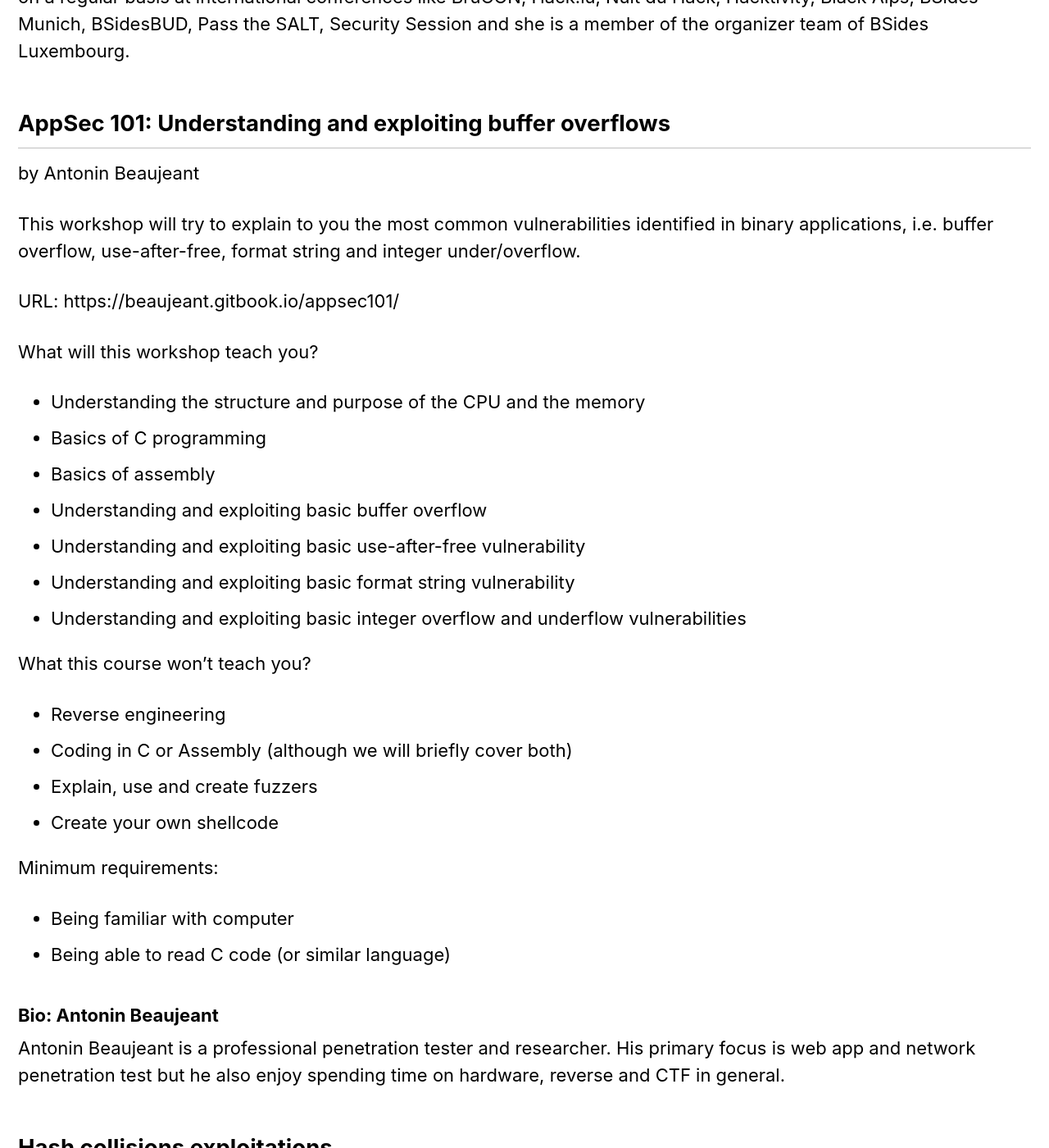
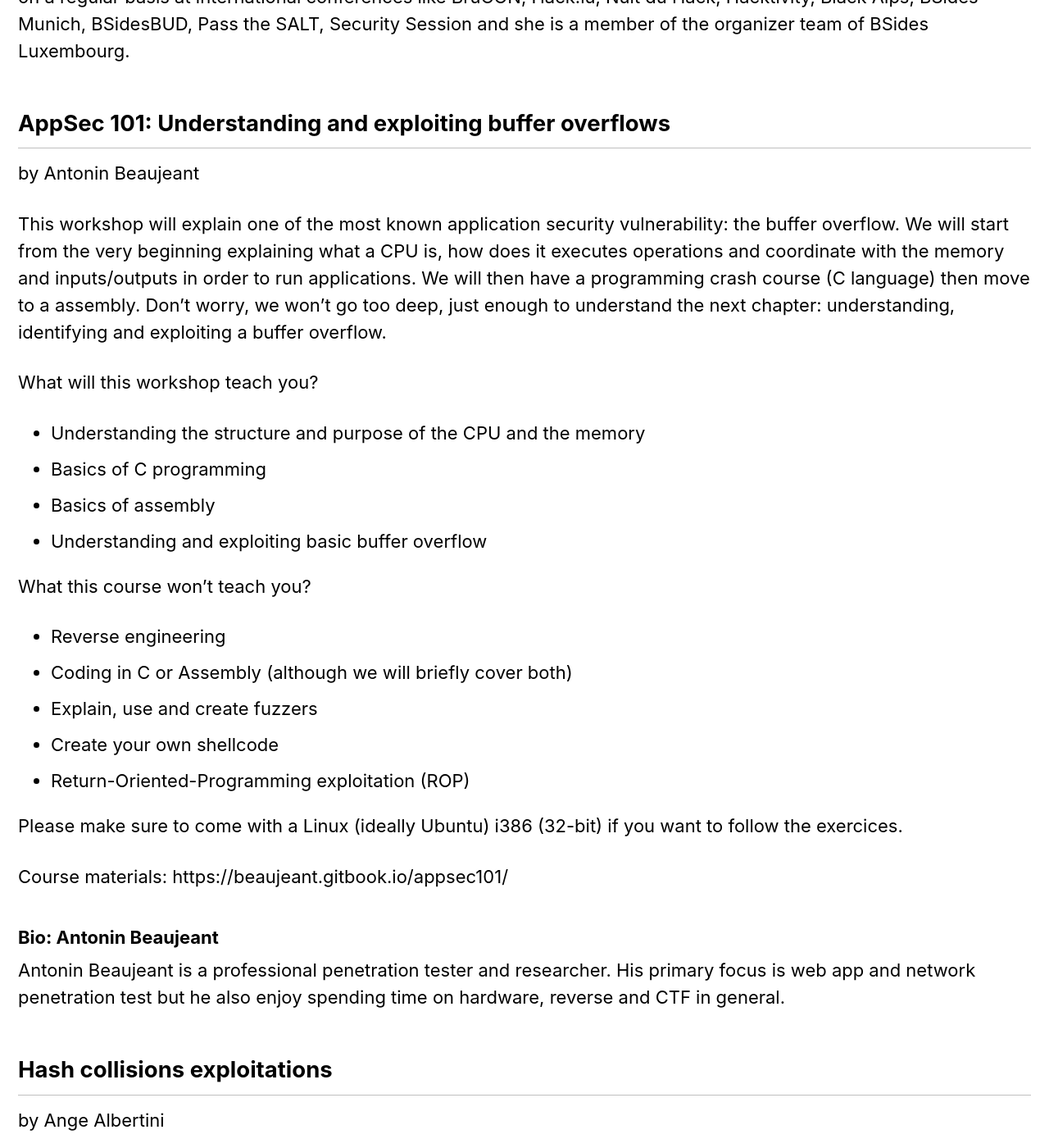
Before and after one commit to adulau/hack-lu-2019, a Jekyll site: the page built from talks/index.md, in a window 1280 px wide and 1400 px high, scrolled down 47609 px. Shown: the whole window at 82% size. Built offline with Jekyll 4.4.1, drawn with Linux system fonts in a browser that asks for light colours; some of the changed text lies outside the part shown.

Commit message:
chg: Bump talks

```diff
--- a/talks/index.md
+++ b/talks/index.md
@@ -1067,31 +1067,24 @@ Eva has master's degrees in electrical engineering and in networks and telecommu
 ## <a name="AppSec+101%3A+Understanding+and+exploiting+buffer+overflows"></a>AppSec 101: Understanding and exploiting buffer overflows
 by Antonin Beaujeant
 
-This workshop will try to explain to you the most common vulnerabilities identified in binary applications, i.e. buffer overflow, use-after-free, format string and integer under/overflow.
-
-URL: https://beaujeant.gitbook.io/appsec101/
+This workshop will explain one of the most known application security vulnerability: the buffer overflow. We will start from the very beginning explaining what a CPU is, how does it executes operations and coordinate with the memory and inputs/outputs in order to run applications. We will then have a programming crash course (C language) then move to a assembly. Don't worry, we won't go too deep, just enough to understand the next chapter: understanding, identifying and exploiting a buffer overflow.
 
 What will this workshop teach you?
-
-* Understanding the structure and purpose of the CPU and the memory
-* Basics of C programming
-* Basics of assembly
-* Understanding and exploiting basic buffer overflow
-* Understanding and exploiting basic use-after-free vulnerability
-* Understanding and exploiting basic format string vulnerability
-* Understanding and exploiting basic integer overflow and underflow vulnerabilities
+- Understanding the structure and purpose of the CPU and the memory
+- Basics of C programming
+- Basics of assembly
+- Understanding and exploiting basic buffer overflow
 
 What this course won’t teach you?
+- Reverse engineering
+- Coding in C or Assembly (although we will briefly cover both)
+- Explain, use and create fuzzers
+- Create your own shellcode
+- Return-Oriented-Programming exploitation (ROP)
 
-* Reverse engineering
-* Coding in C or Assembly (although we will briefly cover both)
-* Explain, use and create fuzzers
-* Create your own shellcode
+Please make sure to come with a Linux (ideally Ubuntu) i386 (32-bit) if you want to follow the exercices.
 
-Minimum requirements:
-
-* Being familiar with computer
-* Being able to read C code (or similar language)
+Course materials: https://beaujeant.gitbook.io/appsec101/
 
 
 ### Bio: <a name="Antonin+Beaujeant"></a>Antonin Beaujeant
```
Also changed, not shown: other parts of talks/index.md (+2 -2 lines).
